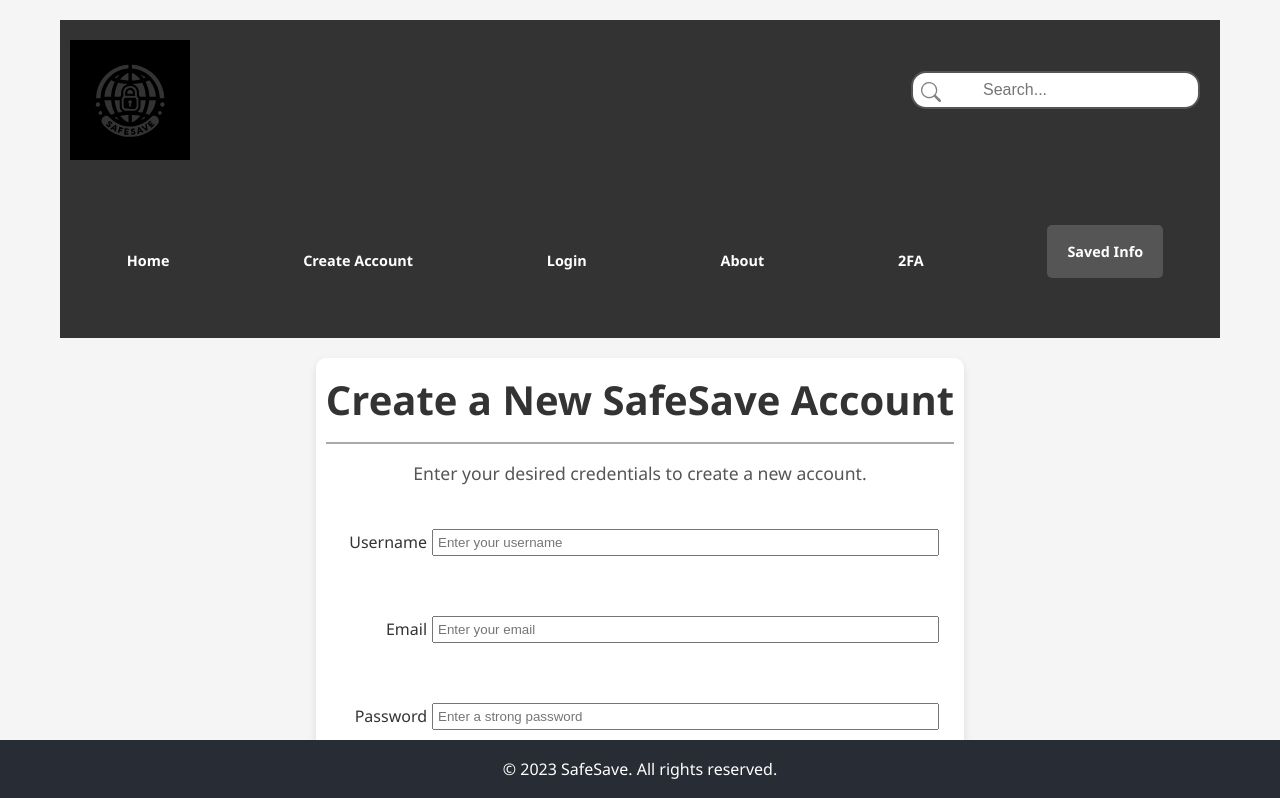
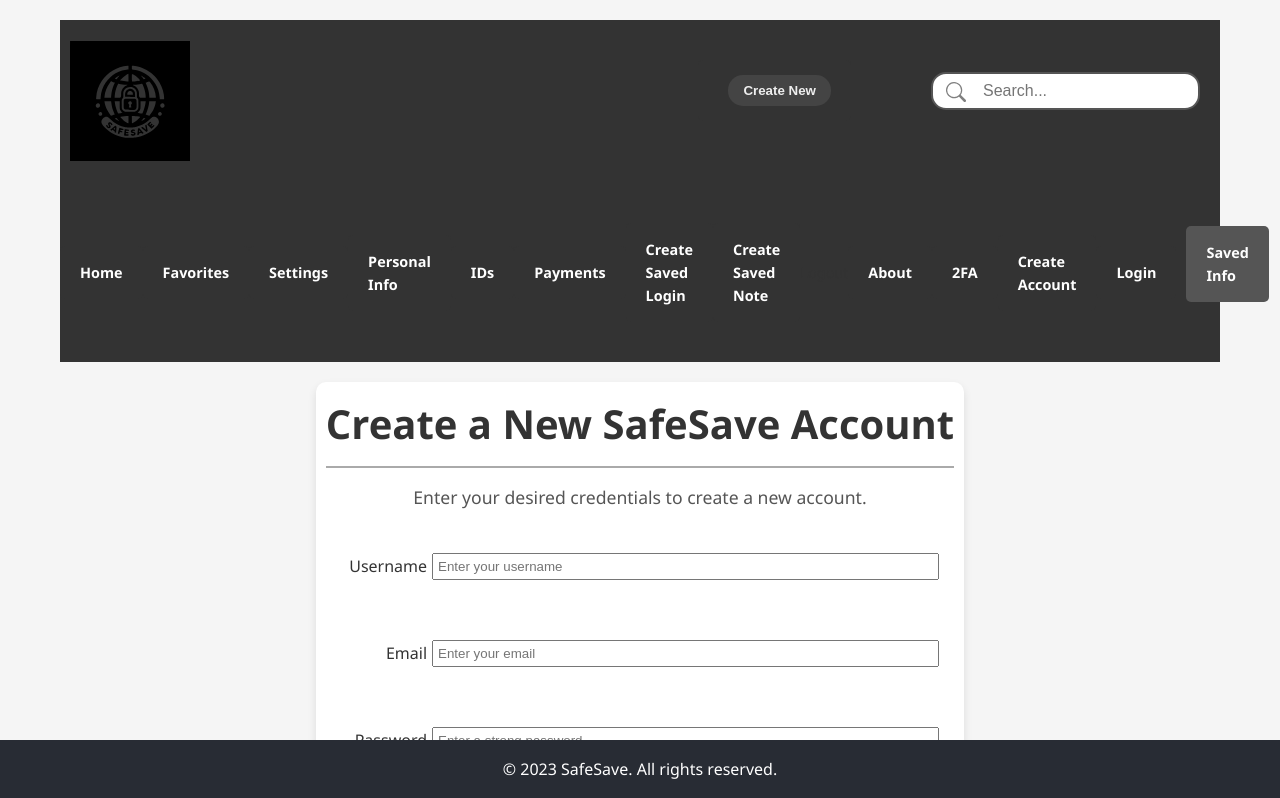
Before and after one commit to aldenmchico/SafeSave, a React (Create React App) app in the folder application-frontend/: page /createaccount in a window 1280 px wide. Shown: the top 798 px of the page. Built offline with nearby package versions, Linux system fonts and the light colour scheme.

Commit message:
Adjusted code

```diff
--- a/application-frontend/src/App.css
+++ b/application-frontend/src/App.css
@@ -41,7 +41,7 @@
   top: 80%;
   transform: translateY(-50%);
   border: none;
-  width: 200px;
+  width: 100px;
   height: 30px;
   cursor: pointer;
   background-color: #555;
--- a/application-frontend/src/components/Navigation.js
+++ b/application-frontend/src/components/Navigation.js
@@ -23,9 +23,9 @@
             <div style={{ display: 'flex', justifyContent: 'space-between', alignItems: 'center' }}>
                 <img src={logo} alt="Logo" width={120} />
                 <div style={{ display: 'flex', alignItems: 'center' }}>
-                    {isAuthenticated && (
+                    {(
                         <NavLink to="/create">
-                            <button>Create New</button>
+                            <button type>Create New</button>
                         </NavLink>
                     )}
                     <form onSubmit={handleSearch} style={{ position: 'relative', marginLeft: '80px' }}>
@@ -34,9 +34,9 @@
                             placeholder="Search..."
                             value={searchTerm}
                             onChange={(e) => setSearchTerm(e.target.value)}
-                            style={{ paddingLeft: '70px' }}
+                            style={{ paddingLeft: '50px' }}
                         />
-                        <button type="submit" style={{ position: 'absolute', left: '-80px', top: '2%', transform: 'translateY(-50%)', background: 'none', border: 'none' }}>
+                        <button type="submit" style={{ position: 'absolute', left: '-25px', top: '2%', transform: 'translateY(-50%)', background: 'none', border: 'none' }}>
                         <svg width="20" height="20" fill="grey" viewBox="0 0 16 16">
                                 <path d="M11.742 10.344a6.5 6.5 0 1 0-1.397 1.398h-.001c.03.04.062.078.098.115l3.85 3.85a1 1 0 0 0 1.415-1.414l-3.85-3.85a1.007 1.007 0 0 0-.115-.099zM12 6.5a5.5 5.5 0 1 1-11 0 5.5 5.5 0 0 1 11 0z"/>
                             </svg>
@@ -46,7 +46,7 @@
             </div>
             <ul style={{ marginTop: '5px', display: 'flex', justifyContent: 'space-around' }}>
                 <li><NavLink to="/">Home</NavLink></li>
-                {isAuthenticated ? (
+                {/* {isAuthenticated ? (
                     <>
                         <li><NavLink to="/favorites">Favorites</NavLink></li>
                         <li><NavLink to="/settings">Settings</NavLink></li>
@@ -62,9 +62,20 @@
                         <li><NavLink to="/createaccount">Create Account</NavLink></li>
                         <li><NavLink to="/login">Login</NavLink></li>
                     </>
-                )}
+                )} */}
+
+                <li><NavLink to="/favorites">Favorites</NavLink></li>
+                <li><NavLink to="/settings">Settings</NavLink></li>
+                <li><NavLink to="/personalinfo">Personal Info</NavLink></li>
+                <li><NavLink to="/ids">IDs</NavLink></li>
+                <li><NavLink to="/payments">Payments</NavLink></li>
+                <li><NavLink to="/createsavedlogin">Create Saved Login</NavLink></li>
+                <li><NavLink to="/createsavednote">Create Saved Note</NavLink></li>
+                <li onClick={handleLogout}>Logout</li>
                 <li><NavLink to="/about">About</NavLink></li>
                 <li><NavLink to="/twofactorauth">2FA</NavLink></li>
+                <li><NavLink to="/createaccount">Create Account</NavLink></li>
+                <li><NavLink to="/login">Login</NavLink></li>
                 {/* Dropdown for Saved Info */}
                 <div className="dropdown">
                     <NavLink to="#" className="dropbtn">Saved Info</NavLink>
--- a/application-frontend/src/pages/CreateAccountPage.js
+++ b/application-frontend/src/pages/CreateAccountPage.js
@@ -1,5 +1,6 @@
 import React, { useState } from 'react';
 import { useNavigate } from 'react-router-dom';
+
 
 function CreateAccountPage() {
     const [formData, setFormData] = useState({
@@ -21,7 +22,8 @@
         return regex.test(password);
     };
 
-    const handleAccountCreation = async () => {
+    const handleAccountCreation = async (e) => {
+        e.preventDefault();
         let valid = true;
         let errs = {};
 
--- a/application-frontend/src/pages/HomePage.js
+++ b/application-frontend/src/pages/HomePage.js
@@ -1,40 +1,60 @@
 import React, { useState, useEffect } from 'react';
-import { Link, useNavigate } from 'react-router-dom';
+import { useLocation, Link, useNavigate } from 'react-router-dom';
 
 // Import React components
 import SavedLoginList from '../components/SavedLoginList';
 
-function HomePage({ userID, password, username, setLogin }) {
+function HomePage({ setLogin }) {
     const [savedLogins, setSavedLogins] = useState([]);
     const [savedNotes, setSavedNotes] = useState([]);
-    const userHash = 'pass1'; // Hardcoded
+    const [isDataLoading, setIsDataLoading] = useState(true); // State to manage data loading
 
-    // Load saved logins from the backend
+    const location = useLocation();
+    const { userID, password, username } = location.state || {};
+    const history = useNavigate();
+
+    // Redirect to login if userID or password is not available
+    useEffect(() => {
+
+
+
+        if (!userID || !password) {
+            // history('/login');
+            console.log("Placeholder");
+        } else {
+            loadSavedLogins();
+            loadSavedNotes();
+        }
+    }, [userID, password, history]);
+
     const loadSavedLogins = async () => {
+        setIsDataLoading(true); // Set loading state
         try {
             const response = await fetch(`http://localhost:8008/login_items/users/${userID}`);
+            if (!response.ok) {
+                throw new Error('Failed to fetch logins');
+            }
             const logins = await response.json();
             setSavedLogins(logins);
         } catch (error) {
             console.error('Failed to load logins:', error);
+        } finally {
+            setIsDataLoading(false); // Reset loading state
         }
     };
 
-    // Load saved notes from the backend
     const loadSavedNotes = async () => {
         try {
-            const response = await fetch(`http://localhost:8008//notes/users/${userID}`);
+            const response = await fetch(`http://localhost:8008/notes/users/${userID}`);
+            if (!response.ok) {
+                throw new Error('Failed to fetch notes');
+            }
             const notesData = await response.json();
             setSavedNotes(notesData);
         } catch (error) {
             console.error('Failed to load notes:', error);
         }
     };
-
-    useEffect(() => {
-        loadSavedLogins();
-        loadSavedNotes();
-    }, [userID]);
 
     const deleteLoginRow = async _id => {
         const response = await fetch(`http://localhost:8008/logins/${_id}`, { method: 'DELETE' });
@@ -44,18 +64,31 @@
         } else {
             alert('Failed to Delete Login Entry');
         }
-    }
+    };
 
-    const history = useNavigate();
     const editLoginRow = async login => {
         setLogin(login);
         history.push("/edit-login");
+    };
+
+    if (isDataLoading) {
+        return <div>Loading your data...</div>;
     }
 
     return (
         <div>
-            <h1>Welcome to SafeSave, {username}!</h1> {/* Dynamic welcome message using username */}
+            <h1>Welcome to SafeSave, {username}!</h1>
             <p>Your secure vault for online credentials and notes.</p>
+
+            {/* Links to other pages, passing userID and password as state */}
+            <div>
+                <Link to={{ pathname: "/saved-logins", state: { userID, password } }}>Saved Logins</Link>
+                <Link to={{ pathname: "/saved-notes", state: { userID, password } }}>Saved Notes</Link>
+                <Link to={{ pathname: "/create-saved-login", state: { userID, password } }}>Create Saved Login</Link>
+                <Link to={{ pathname: "/create-saved-note", state: { userID, password } }}>Create Saved Note</Link>
+                <Link to={{ pathname: "/favorites", state: { userID, password } }}>Favorites</Link>
+            </div>
+
             <div className="content-section">
                 <h2>Your Saved Logins</h2>
                 <div className="login-item-list">
```
